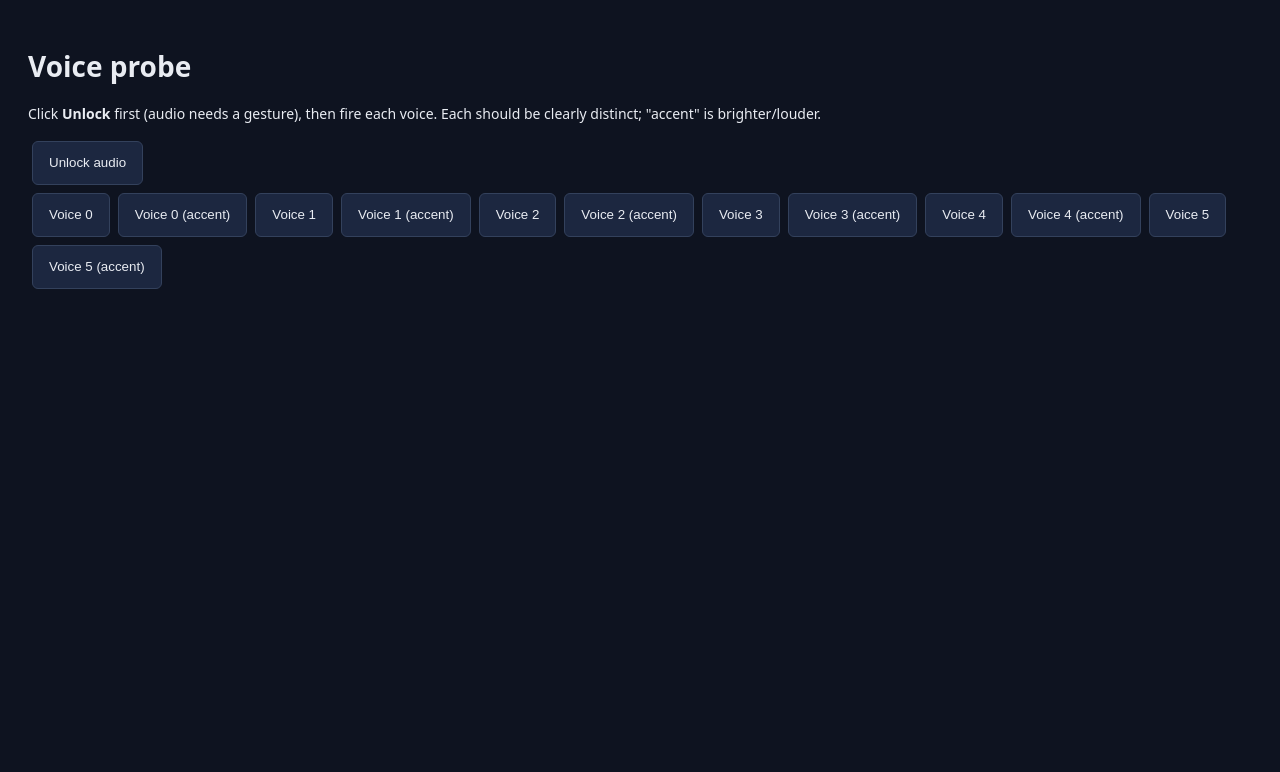
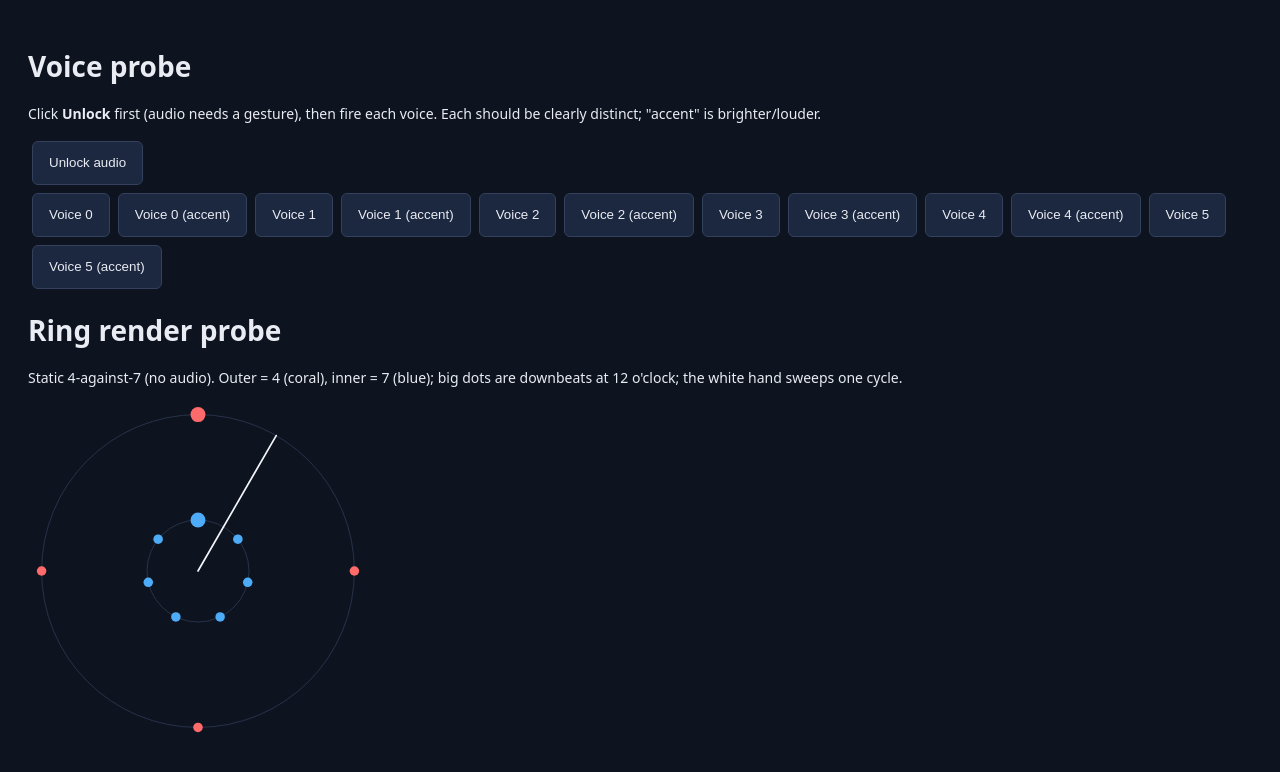
Before and after one commit to smulloni/xrith, a website: page tests/manual.html in a window 1280 px wide. Drawn offline with Linux system fonts and the light colour scheme.

Commit message:
feat: concentric-ring SVG view (Visualization interface)
Co-Authored-By: Claude Opus 4.7 (1M context) <noreply@anthropic.com>

```diff
--- /dev/null
+++ b/src/ring-view.js
@@ -0,0 +1,74 @@
+import { PALETTE } from './palette.js';
+import { ringRadius, pointOnCircle, crossed } from './geometry.js';
+
+const SVGNS = 'http://www.w3.org/2000/svg';
+const CX = 500, CY = 500;
+
+function el(name, attrs) {
+  const e = document.createElementNS(SVGNS, name);
+  for (const k in attrs) e.setAttribute(k, attrs[k]);
+  return e;
+}
+
+function flash(circle, baseR) {
+  const start = performance.now(), peak = baseR * 1.9, dur = 160;
+  function step(t) {
+    const e = Math.min(1, (t - start) / dur);
+    circle.setAttribute('r', String(peak - (peak - baseR) * e));
+    if (e < 1) requestAnimationFrame(step);
+  }
+  requestAnimationFrame(step);
+}
+
+// Implements the Visualization interface:
+//   renderStructure(state), tick(transport), destroy()
+// Lane/polygon views can implement the same 3 methods later.
+export function createRingView(svg) {
+  svg.setAttribute('viewBox', '0 0 1000 1000');
+  let dots = [], hand = null, lastP = 0;
+
+  function renderStructure(state) {
+    while (svg.firstChild) svg.removeChild(svg.firstChild);
+    dots = [];
+    const L = state.layers.length;
+    state.layers.forEach((layer, i) => {
+      const r = ringRadius(i, L);
+      svg.appendChild(el('circle', {
+        cx: CX, cy: CY, r, fill: 'none',
+        stroke: '#33415c', 'stroke-width': 2,
+      }));
+      const color = PALETTE[i % PALETTE.length].color;
+      for (let k = 0; k < layer.n; k++) {
+        const frac = k / layer.n;
+        const p = pointOnCircle(CX, CY, r, frac);
+        const baseR = k === 0 ? 22 : 14;
+        const c = el('circle', { cx: p.x, cy: p.y, r: baseR, fill: color });
+        svg.appendChild(c);
+        dots.push({ circle: c, frac, baseR });
+      }
+    });
+    hand = el('line', {
+      x1: CX, y1: CY, x2: CX, y2: 40,
+      stroke: '#f1f3f8', 'stroke-width': 5, 'stroke-linecap': 'round',
+    });
+    svg.appendChild(hand);
+    lastP = 0;
+  }
+
+  function tick(transport) {
+    if (!hand) return;
+    let p = 0;
+    if (transport.isRunning && transport.cycleMs > 0) {
+      const elapsedMs = (transport.nowSec - transport.cycleStartSec) * 1000;
+      p = (elapsedMs / transport.cycleMs) % 1;
+      if (p < 0) p += 1;
+    }
+    hand.setAttribute('transform', `rotate(${p * 360} ${CX} ${CY})`);
+    for (const d of dots) if (crossed(lastP, p, d.frac)) flash(d.circle, d.baseR);
+    lastP = p;
+  }
+
+  function destroy() { while (svg.firstChild) svg.removeChild(svg.firstChild); }
+
+  return { renderStructure, tick, destroy };
+}
--- a/tests/manual.html
+++ b/tests/manual.html
@@ -36,5 +36,21 @@
       box.append(plain, acc);
     }
   </script>
+  <h1>Ring render probe</h1>
+  <p>Static 4-against-7 (no audio). Outer = 4 (coral), inner = 7 (blue);
+     big dots are downbeats at 12 o'clock; the white hand sweeps one cycle.</p>
+  <svg id="probe" style="width:340px;height:340px;background:#0e1320;border-radius:8px"></svg>
+  <script type="module">
+    import { createRingView } from '../src/ring-view.js';
+    import { createDefaultState } from '../src/model.js';
+    const view = createRingView(document.getElementById('probe'));
+    view.renderStructure(createDefaultState());
+    let t0 = performance.now();
+    (function loop(now) {
+      const nowSec = (now - t0) / 1000;
+      view.tick({ isRunning: true, cycleMs: 2400, nowSec, cycleStartSec: 0 });
+      requestAnimationFrame(loop);
+    })(performance.now());
+  </script>
 </body>
 </html>
```
